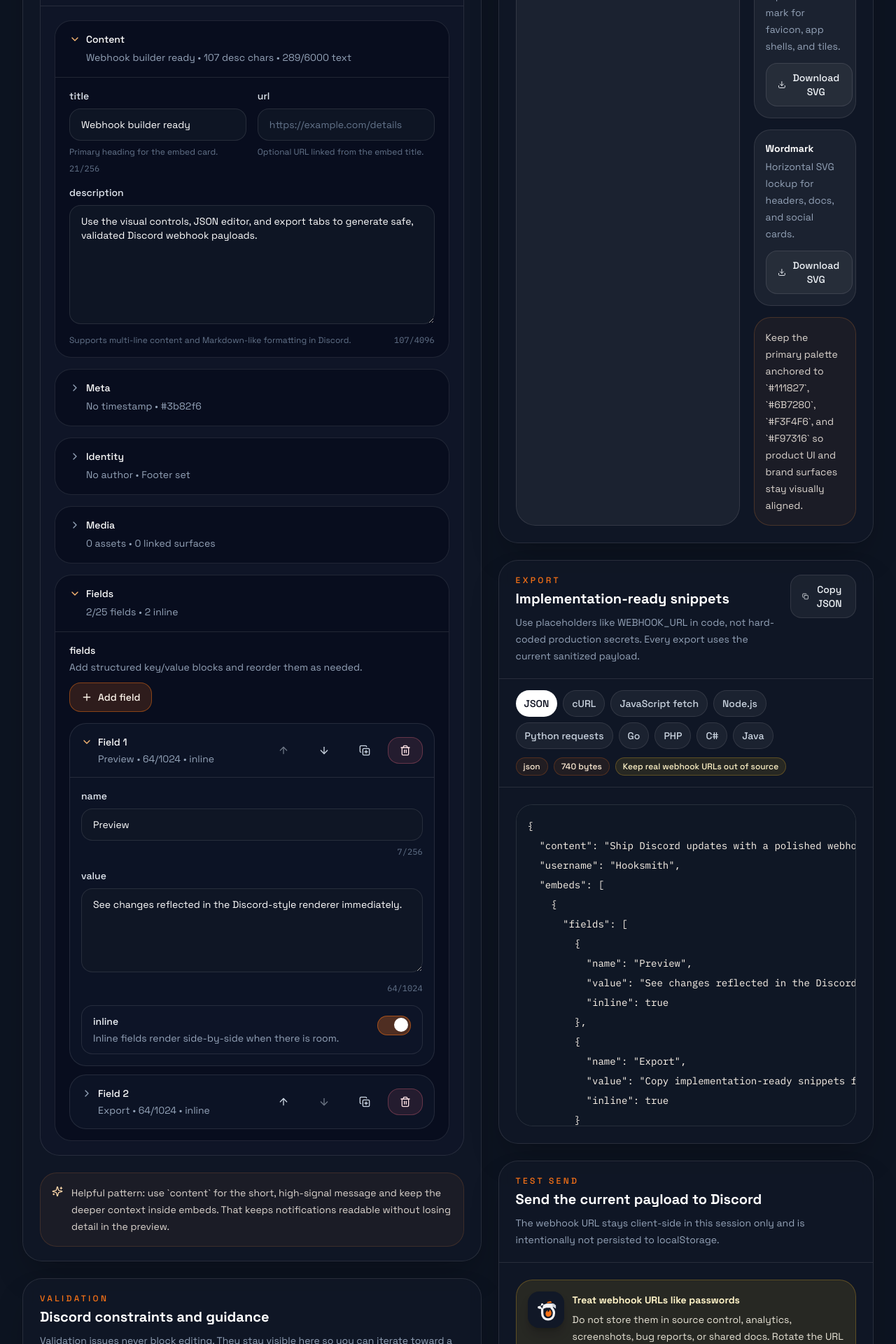
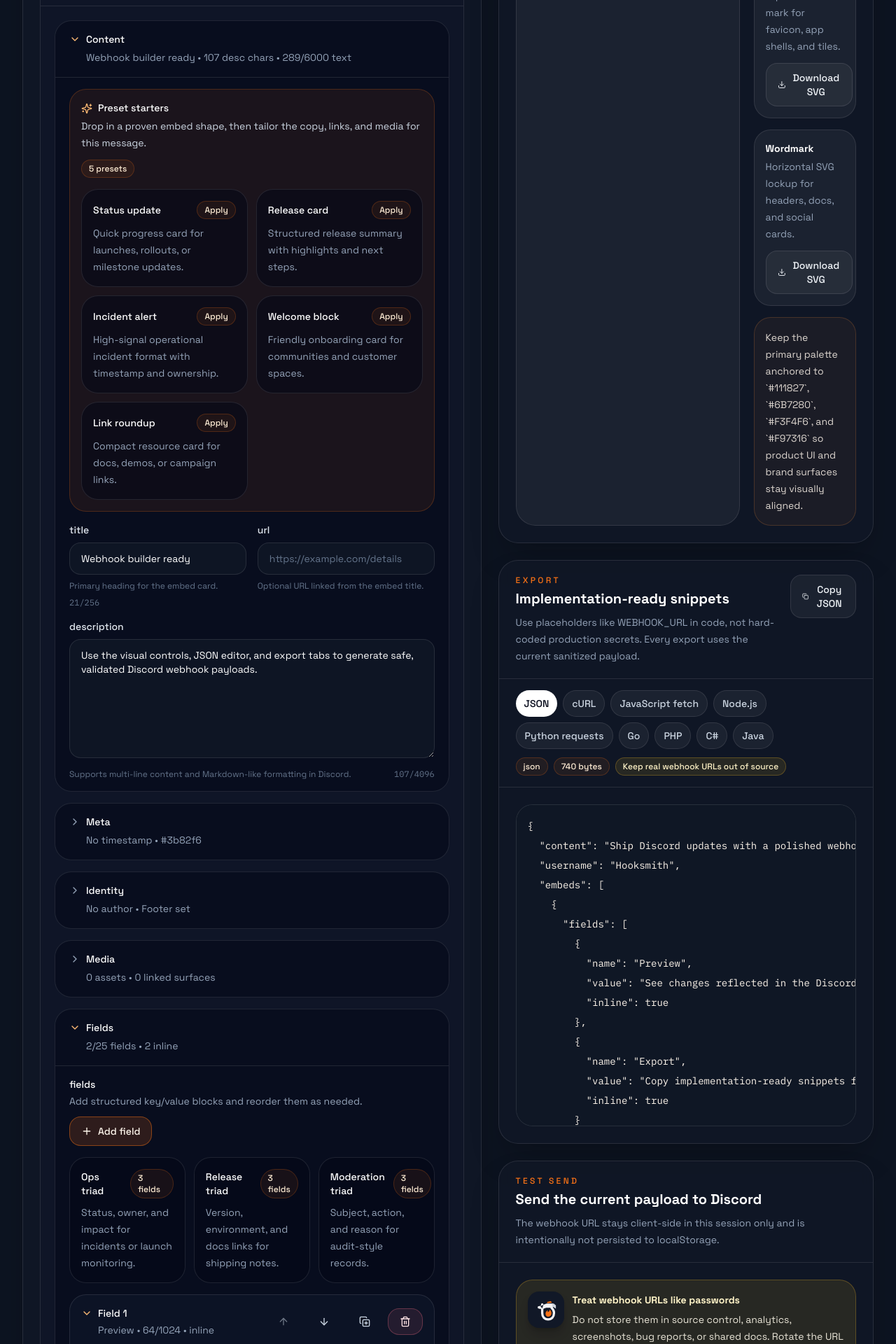
Before and after one commit to StephenScoza/hooksmith, a React (Vite) app: page / in a window 1280 px wide. Shown: the part 2040-3960 px from the top of the page at 70% size. Built offline with nearby package versions, Linux system fonts and the light colour scheme.

Commit message:
Add embed and field presets

```diff
--- a/src/components/builder/EmbedCardEditor.tsx
+++ b/src/components/builder/EmbedCardEditor.tsx
@@ -1,11 +1,221 @@
 import { useMemo, useState } from 'react';
-import { ArrowDown, ArrowUp, ChevronDown, ChevronRight, Clock3, CopyPlus, Link2, Plus, Trash2 } from 'lucide-react';
-import { DISCORD_LIMITS, calculateEmbedTextLength, decimalToHex, getCharacterLimitMessage, hexToDecimal, type DiscordEmbed } from '../../lib/discord';
-import { cn } from '../../lib/utils';
+import { ArrowDown, ArrowUp, ChevronDown, ChevronRight, Clock3, CopyPlus, Plus, Sparkles, Trash2 } from 'lucide-react';
+import {
+  DISCORD_LIMITS,
+  calculateEmbedTextLength,
+  createEmptyEmbed,
+  decimalToHex,
+  getCharacterLimitMessage,
+  hexToDecimal,
+  type DiscordEmbed,
+  type DiscordEmbedField
+} from '../../lib/discord';
 import { useWebhookStore } from '../../store/useWebhookStore';
 import { Button, EmptyState, SmallBadge, TextInput, TextareaInput, ToggleInput } from '../ui/FormControls';
 
 type SectionKey = 'content' | 'meta' | 'identity' | 'media' | 'fields';
+
+type EmbedPreset = {
+  id: string;
+  name: string;
+  description: string;
+  build: () => DiscordEmbed;
+};
+
+type FieldPreset = {
+  id: string;
+  name: string;
+  description: string;
+  fields: DiscordEmbedField[];
+};
+
+const embedPresets: EmbedPreset[] = [
+  {
+    id: 'status-update',
+    name: 'Status update',
+    description: 'Quick progress card for launches, rollouts, or milestone updates.',
+    build: () => ({
+      ...createEmptyEmbed(),
+      title: 'Rollout status: 78% complete',
+      description: 'The release is progressing normally. Regional checks are green and final validation is underway.',
+      color: 0xf97316,
+      fields: [
+        {
+          name: 'Current phase',
+          value: 'Gradual rollout',
+          inline: true
+        },
+        {
+          name: 'Owner',
+          value: 'Release engineering',
+          inline: true
+        },
+        {
+          name: 'Next checkpoint',
+          value: 'Confirm error rate remains below threshold for 30 more minutes.',
+          inline: false
+        }
+      ],
+      footer: {
+        text: 'Status communications'
+      }
+    })
+  },
+  {
+    id: 'release-card',
+    name: 'Release card',
+    description: 'Structured release summary with highlights and next steps.',
+    build: () => ({
+      ...createEmptyEmbed(),
+      title: 'Hooksmith v1.3.0',
+      description: 'A cleaner builder flow, stronger validation, and safer webhook testing tools are now available.',
+      url: 'https://example.com/changelog',
+      color: 0x2563eb,
+      fields: [
+        {
+          name: 'Highlights',
+          value: 'Preset embeds, tighter mobile UX, and expanded export workflows.',
+          inline: false
+        },
+        {
+          name: 'Migration',
+          value: 'No breaking changes',
+          inline: true
+        },
+        {
+          name: 'Docs',
+          value: 'Review the changelog for setup notes.',
+          inline: true
+        }
+      ],
+      footer: {
+        text: 'Release stream'
+      }
+    })
+  },
+  {
+    id: 'incident-alert',
+    name: 'Incident alert',
+    description: 'High-signal operational incident format with timestamp and ownership.',
+    build: () => ({
+      ...createEmptyEmbed(),
+      title: 'SEV-2 incident: elevated webhook failures',
+      description: 'We are investigating increased delivery failures affecting a subset of outbound Discord notifications.',
+      color: 0xef4444,
+      timestamp: new Date().toISOString(),
+      fields: [
+        {
+          name: 'Impact',
+          value: 'Roughly 18% of sends are retrying and some notifications may arrive late.',
+          inline: false
+        },
+        {
+          name: 'Status',
+          value: 'Investigating',
+          inline: true
+        },
+        {
+          name: 'Owner',
+          value: 'On-call platform team',
+          inline: true
+        }
+      ],
+      footer: {
+        text: 'Incident communications'
+      }
+    })
+  },
+  {
+    id: 'welcome-block',
+    name: 'Welcome block',
+    description: 'Friendly onboarding card for communities and customer spaces.',
+    build: () => ({
+      ...createEmptyEmbed(),
+      title: 'Welcome aboard',
+      description: 'Here are the first places to visit so you can get oriented quickly and find the right conversations.',
+      color: 0xf59e0b,
+      fields: [
+        {
+          name: 'Start here',
+          value: 'Read the rules, introduce yourself, and check the announcement channels.',
+          inline: false
+        },
+        {
+          name: 'Need help?',
+          value: 'Ping a moderator or open a support thread.',
+          inline: false
+        }
+      ],
+      footer: {
+        text: 'Welcome flow'
+      }
+    })
+  },
+  {
+    id: 'link-roundup',
+    name: 'Link roundup',
+    description: 'Compact resource card for docs, demos, or campaign links.',
+    build: () => ({
+      ...createEmptyEmbed(),
+      title: 'This week in resources',
+      description: 'A compact roundup of docs, demos, and follow-up links for the team.',
+      color: 0x14b8a6,
+      fields: [
+        {
+          name: 'Docs',
+          value: '[Implementation guide](https://example.com/docs)',
+          inline: true
+        },
+        {
+          name: 'Demo',
+          value: '[Watch the walkthrough](https://example.com/demo)',
+          inline: true
+        },
+        {
+          name: 'Next read',
+          value: '[Release notes and rollout checklist](https://example.com/release)',
+          inline: false
+        }
+      ],
+      footer: {
+        text: 'Resource roundup'
+      }
+    })
+  }
+];
+
+const fieldPresets: FieldPreset[] = [
+  {
+    id: 'ops-triad',
+    name: 'Ops triad',
+    description: 'Status, owner, and impact for incidents or launch monitoring.',
+    fields: [
+      { name: 'Status', value: 'Investigating', inline: true },
+      { name: 'Owner', value: 'On-call team', inline: true },
+      { name: 'Impact', value: 'Describe user-facing impact here.', inline: false }
+    ]
+  },
+  {
+    id: 'release-triad',
+    name: 'Release triad',
+    description: 'Version, environment, and docs links for shipping notes.',
+    fields: [
+      { name: 'Version', value: 'v1.0.0', inline: true },
+      { name: 'Environment', value: 'Production', inline: true },
+      { name: 'Docs', value: 'Link changelog, migration steps, or follow-up notes.', inline: false }
+    ]
+  },
+  {
+    id: 'moderation-triad',
+    name: 'Moderation triad',
+    description: 'Subject, action, and reason for audit-style records.',
+    fields: [
+      { name: 'Member', value: '@example-user', inline: true },
+      { name: 'Action', value: 'Timeout - 24 hours', inline: true },
+      { name: 'Reason', value: 'Summarize the rule violation or decision context.', inline: false }
+    ]
+  }
+];
 
 function CollapsibleSection({
   title,
@@ -83,6 +293,33 @@ export function EmbedCardEditor({ embed, embedIndex }: { embed: DiscordEmbed; em
     }));
   }
 
+  function applyEmbedPreset(preset: EmbedPreset) {
+    updateEmbed(embedIndex, preset.build());
+    setExpandedSections({
+      content: true,
+      meta: true,
+      identity: true,
+      media: true,
+      fields: true
+    });
+  }
+
+  function applyFieldPreset(preset: FieldPreset) {
+    const availableSlots = DISCORD_LIMITS.fields - embed.fields.length;
+
+    if (availableSlots <= 0) {
+      return;
+    }
+
+    updateEmbed(embedIndex, {
+      fields: [...embed.fields, ...preset.fields.slice(0, availableSlots).map((field) => ({ ...field }))]
+    });
+    setExpandedSections((current) => ({
+      ...current,
+      fields: true
+    }));
+  }
+
   const titleSummary = embed.title?.trim() || 'Untitled embed';
   const embedTextUsage = calculateEmbedTextLength(embed);
   const mediaCount = [embed.image?.url?.trim(), embed.thumbnail?.url?.trim()].filter(Boolean).length;
@@ -113,7 +350,12 @@ export function EmbedCardEditor({ embed, embedIndex }: { embed: DiscordEmbed; em
           <Button variant="ghost" aria-label={`Move embed ${embedIndex + 1} up`} onClick={() => moveEmbed(embedIndex, -1)} disabled={embedIndex === 0}>
             <ArrowUp className="h-4 w-4" />
           </Button>
-          <Button variant="ghost" aria-label={`Move embed ${embedIndex + 1} down`} onClick={() => moveEmbed(embedIndex, 1)} disabled={embedIndex === embedCount - 1}>
+          <Button
+            variant="ghost"
+            aria-label={`Move embed ${embedIndex + 1} down`}
+            onClick={() => moveEmbed(embedIndex, 1)}
+            disabled={embedIndex === embedCount - 1}
+          >
             <ArrowDown className="h-4 w-4" />
           </Button>
           <Button variant="ghost" onClick={() => duplicateEmbed(embedIndex)} disabled={embedCount >= DISCORD_LIMITS.embeds}>
@@ -137,6 +379,38 @@ export function EmbedCardEditor({ embed, embedIndex }: { embed: DiscordEmbed; em
           summary={contentSummary}
         >
           <div className="space-y-4">
+            <div className="rounded-3xl border border-[color:rgba(249,115,22,0.22)] bg-[color:rgba(249,115,22,0.08)] p-4">
+              <div className="flex flex-wrap items-start justify-between gap-3">
+                <div>
+                  <div className="flex items-center gap-2">
+                    <Sparkles className="mt-0.5 h-4 w-4 text-orange-300" />
+                    <p className="text-sm font-medium text-white">Preset starters</p>
+                  </div>
+                  <p className="mt-1 text-sm leading-6 text-slate-300">
+                    Drop in a proven embed shape, then tailor the copy, links, and media for this message.
+                  </p>
+                </div>
+                <SmallBadge>{embedPresets.length} presets</SmallBadge>
+              </div>
+
+              <div className="mt-4 grid gap-3 lg:grid-cols-2">
+                {embedPresets.map((preset) => (
+                  <button
+                    key={preset.id}
+                    type="button"
+                    onClick={() => applyEmbedPreset(preset)}
+                    className="rounded-3xl border border-white/10 bg-slate-950/55 px-4 py-4 text-left transition hover:border-[color:rgba(249,115,22,0.4)] hover:bg-slate-950/80"
+                  >
+                    <div className="flex items-center justify-between gap-3">
+                      <p className="text-sm font-medium text-white">{preset.name}</p>
+                      <SmallBadge>Apply</SmallBadge>
+                    </div>
+                    <p className="mt-2 text-sm leading-6 text-slate-400">{preset.description}</p>
+                  </button>
+                ))}
+              </div>
+            </div>
+
             <div className="grid gap-4 xl:grid-cols-2">
               <TextInput
                 label="title"
@@ -309,6 +583,31 @@ export function EmbedCardEditor({ embed, embedIndex }: { embed: DiscordEmbed; em
               </Button>
             </div>
 
+            <div className="grid gap-3 lg:grid-cols-3">
+              {fieldPresets.map((preset) => {
+                const remaining = DISCORD_LIMITS.fields - embed.fields.length;
+                const addedCount = Math.min(remaining, preset.fields.length);
+
+                return (
+                  <button
+                    key={preset.id}
+                    type="button"
+                    onClick={() => applyFieldPreset(preset)}
+                    disabled={remaining <= 0}
+                    className="rounded-3xl border border-white/10 bg-slate-950/50 px-4 py-4 text-left transition hover:border-[color:rgba(249,115,22,0.4)] hover:bg-slate-950/80 disabled:cursor-not-allowed disabled:opacity-50"
+                  >
+                    <div className="flex items-center justify-between gap-3">
+                      <p className="text-sm font-medium text-white">{preset.name}</p>
+                      <SmallBadge>
+                        {addedCount} field{addedCount === 1 ? '' : 's'}
+                      </SmallBadge>
+                    </div>
+                    <p className="mt-2 text-sm leading-6 text-slate-400">{preset.description}</p>
+                  </button>
+                );
+              })}
+            </div>
+
             {embed.fields.length === 0 ? (
               <EmptyState
                 title="No fields yet"
```
